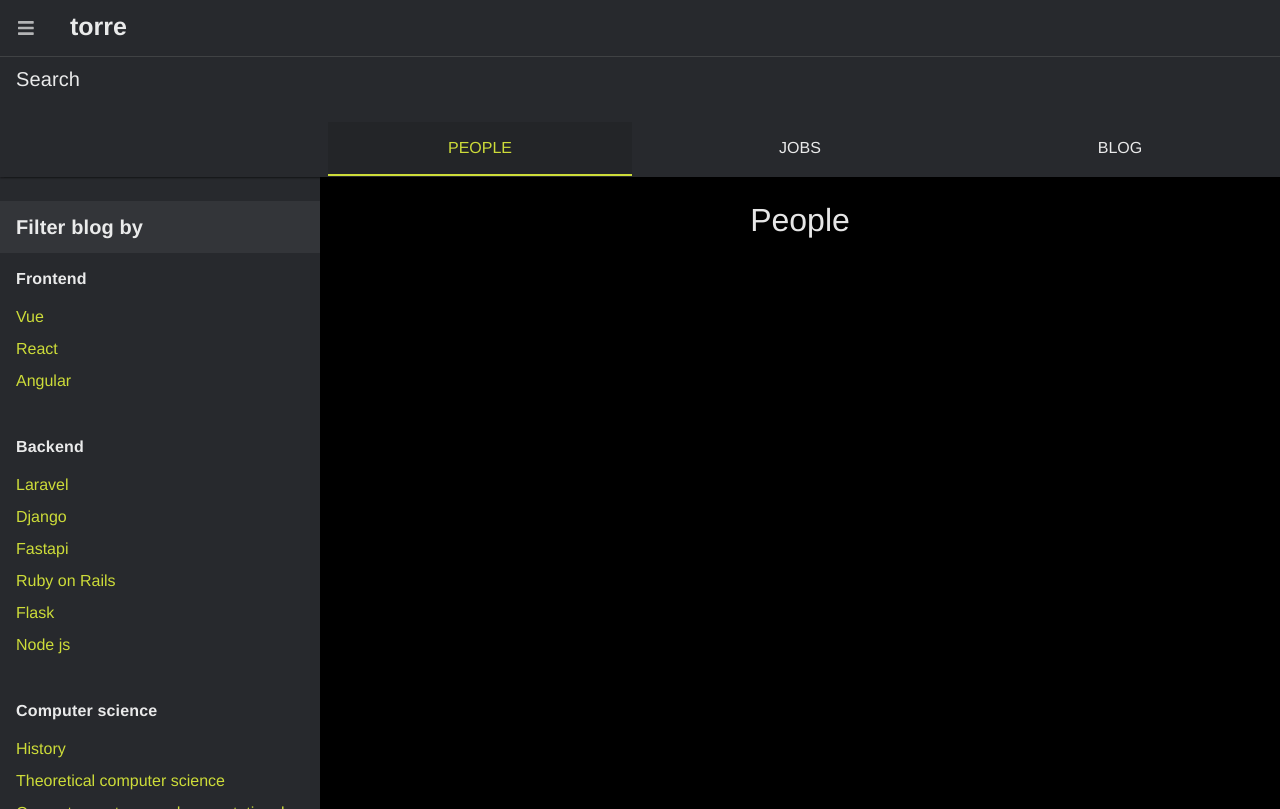
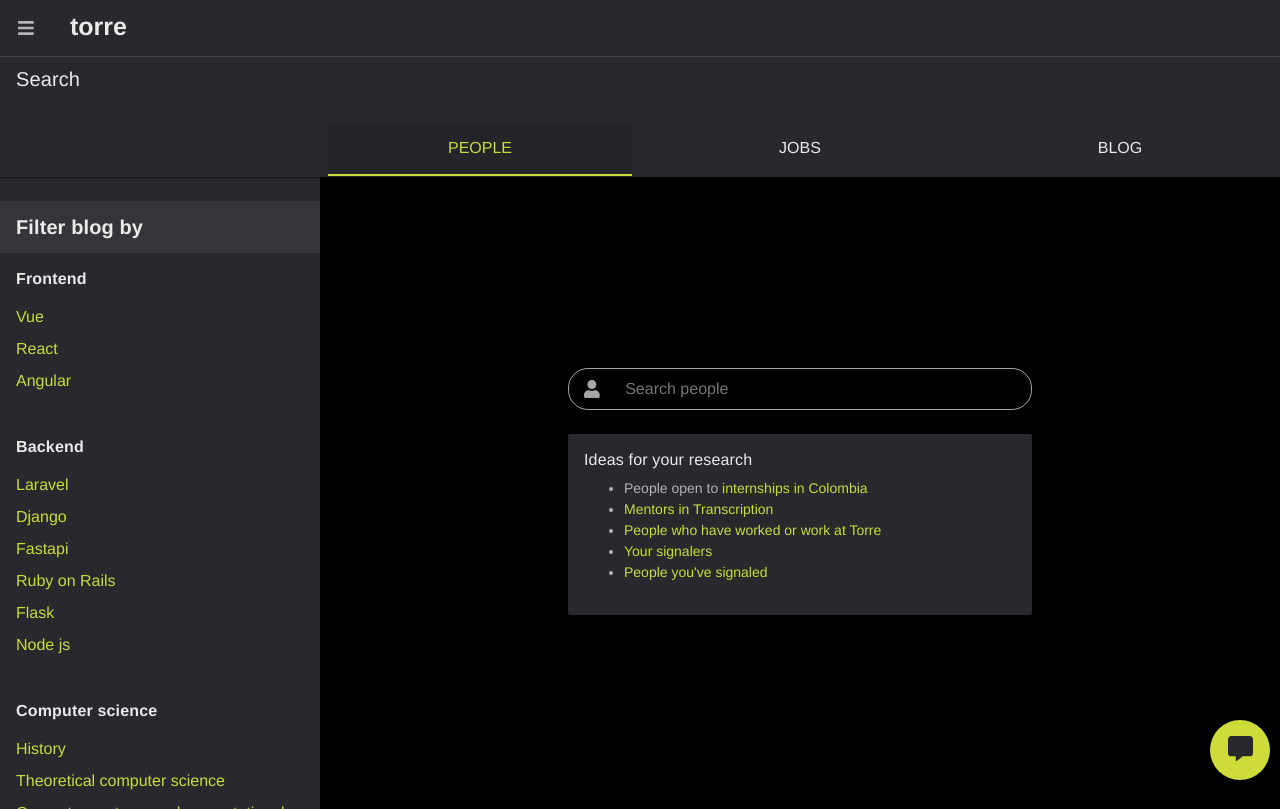
Before and after one commit to yaquelinehoyos/torre, a Vue app: page / in a window 1280 px wide. Both pictures are taken after a click on the button "PEOPLE". Built offline with nearby package versions, Linux system fonts and the light colour scheme; a web font is replaced by a local one.

Commit message:
people and jobs card

```diff
--- a/src/App.vue
+++ b/src/App.vue
@@ -1,6 +1,9 @@
 <template>
   <div id="app">
     <Header />
+    <button title="Generate Excel" class="float">
+      <i class="fas fa-comment-alt"></i>
+    </button>
     <router-view />
   </div>
 </template>
@@ -24,4 +27,23 @@ export default {
   text-align: center;
   color: get-opacity($color-white, 0.9);
 }
+
+.float {
+  position: fixed;
+  width: 60px;
+  height: 60px;
+  bottom: 20px;
+  right: 10px;
+  background-color: $primary-color;
+  color: $background-color;
+  font-size: 25px;
+  border-radius: 50px;
+  text-align: center;
+  outline: none;
+  border: none;
+}
+
+.my-float {
+  margin-top: 22px;
+}
 </style>
--- a/src/CSS/_globals.scss
+++ b/src/CSS/_globals.scss
@@ -22,7 +22,30 @@ $color-white: #ffffff;
 }
 
 @mixin search-input {
-    border: none;
+    width: 50%;
+    background-color: inherit;
+    color: get-opacity($color-white, 0.9);
+    border: 1px solid get-opacity($color-white, 0.65);
+    border-radius: 20px;
+    font-size: 16px;
+    font-weight: 400;
+    line-height: 20px;
+    display: grid;
+    grid-template-columns: 10% 90%;
+    input {
+        padding: 10px;
+        border: none;
+        outline: none;
+        border-radius: 0px 20px 20px 0px;
+        background-color: inherit;
+        color: get-opacity($color-white, 0.9);
+        &:hover::placeholder {
+            color: get-opacity($color-white, 0.9);
+        }
+    }
+    &:hover {
+        border: 1px solid get-opacity($color-white, 0.9);
+    }
 }
 
 @mixin primary-button {
@@ -54,3 +77,12 @@ $color-white: #ffffff;
         background-color: rgba(1, 1, 1, 0.1);
     }
 }
+
+@mixin card {
+    background-color: $background-color;
+    margin-top: 24px;
+    min-width: 50%;
+    border-radius: 2px;
+    padding: 16px;
+    color: get-opacity($color-white, 0.9);
+}
--- a/src/components/Jobs.vue
+++ b/src/components/Jobs.vue
@@ -1,5 +1,69 @@
 <template>
     <div class="jobs">
-        <h2>Jobs</h2>
+        <div class="jobs__input-content">
+            <i class="fas fa-briefcase jobs__input-content--icon"></i>
+            <input placeholder="Search jobs"/>
+        </div>
+        <div class="jobs__card">
+            <h3 class="jobs__card--title">Ideas for your research</h3>
+            <ul class="jobs__card--list">
+                <li>Whats's <a href="#">best for you</a></li>
+                <li><a href="#">Part-time employment in Colombia</a></li>
+                <li>Remote: <a href="#">internships</a> or <a href="#"></a>full-time employment</li>
+                <li>Jobs <a href="#">in Design that match your desired compensation</a></li>
+                <li>Jobs posted by your favorite organization</li>
+            </ul>
+        </div>
     </div>
 </template>
+
+<script>
+export default {
+    name: "Jobs"
+}
+</script>
+
+<style lang="scss" scoped>
+.jobs {
+    height: calc(100vh - 220px);
+    display: flex;
+    align-items: center;
+    justify-content: center;
+    flex-direction: column;
+    &__input-content {
+        &--icon {
+            font-size: 18px;
+            margin: 0 auto;
+            align-self: center;
+            color: get-opacity($color-white, 0.65);
+        }
+        @include search-input;
+    }
+    &__card {
+        @include card;
+        text-align: left;
+        &--title {
+            font-size: 16px;
+            font-weight: 400;
+            letter-spacing: .01em;
+            line-height: 20px;
+        }
+        &--list {
+            font-size: 14px;
+            color: get-opacity($color-white, 0.65);
+            a {
+                color: $primary-color;
+            }
+        }
+    }
+}
+
+@media (max-width: 960px) {
+    .people__input-content {
+        width: 90%
+    }
+    .people__card {
+        width: 90%;
+    }
+}
+</style>
--- a/src/components/People.vue
+++ b/src/components/People.vue
@@ -1,5 +1,69 @@
 <template>
     <div class="people">
-        <h2>People</h2>
+        <div class="people__input-content">
+            <i class="fas fa-user people__input-content--icon"></i>
+            <input placeholder="Search people"/>
+        </div>
+        <div class="people__card">
+            <h3 class="people__card--title">Ideas for your research</h3>
+            <ul class="people__card--list">
+                <li>People open to <a href="#">internships in Colombia</a></li>
+                <li><a href="#">Mentors in Transcription</a></li>
+                <li><a href="#">People who have worked or work at Torre</a></li>
+                <li><a href="#">Your signalers</a></li>
+                <li><a href="#">People you've signaled</a></li>
+            </ul>
+        </div>
     </div>
 </template>
+
+<script>
+export default {
+    name: "People"
+}
+</script>
+
+<style lang="scss" scoped>
+.people {
+    height: calc(100vh - 220px);
+    display: flex;
+    align-items: center;
+    justify-content: center;
+    flex-direction: column;
+    &__input-content {
+        &--icon {
+            font-size: 18px;
+            margin: 0 auto;
+            align-self: center;
+            color: get-opacity($color-white, 0.65);
+        }
+        @include search-input;
+    }
+    &__card {
+        @include card;
+        text-align: left;
+        &--title {
+            font-size: 16px;
+            font-weight: 400;
+            letter-spacing: .01em;
+            line-height: 20px;
+        }
+        &--list {
+            font-size: 14px;
+            color: get-opacity($color-white, 0.65);
+            a {
+                color: $primary-color;
+            }
+        }
+    }
+}
+
+@media (max-width: 960px) {
+    .people__input-content {
+        width: 90%
+    }
+    .people__card {
+        width: 90%;
+    }
+}
+</style>
```
